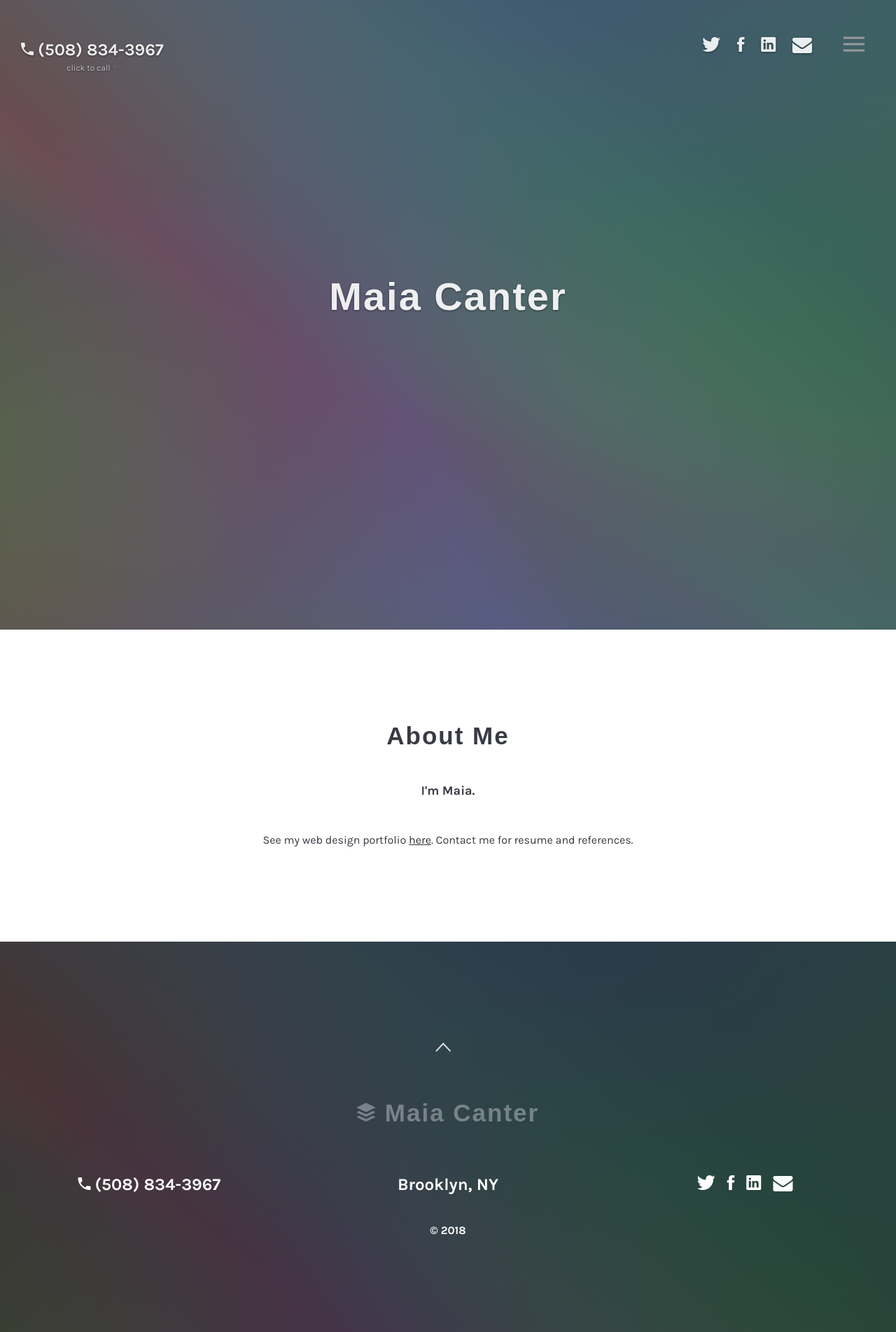
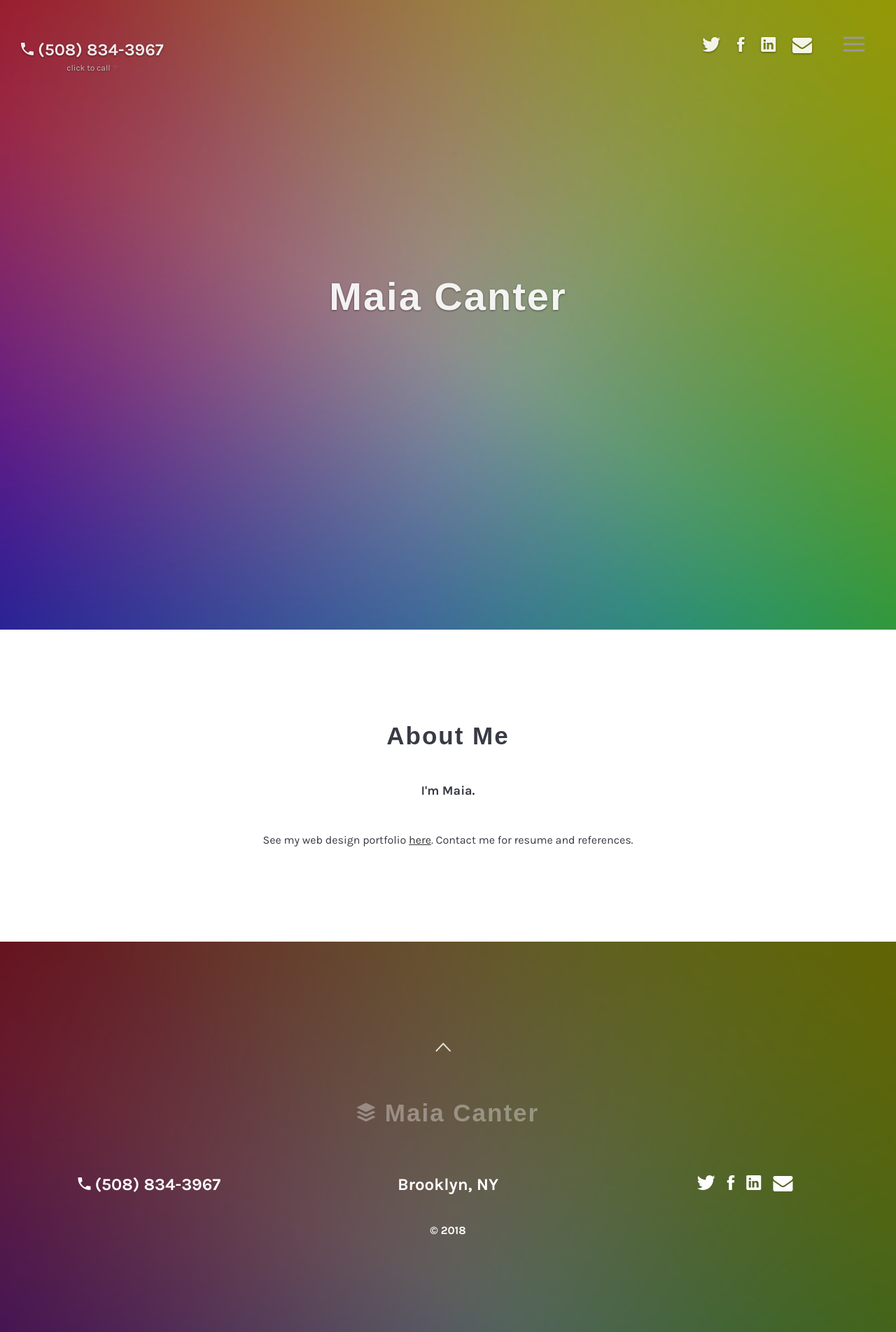
Before and after one commit to maiaflow/maiacanter, a Jekyll site: the page built from index.html, in a window 1280 px wide. Shown: the whole page at 70% size. Built offline with Jekyll 4.4.1, drawn with Linux system fonts in a browser that asks for light colours; nearby versions of some CDN libraries; some web fonts are replaced.

Commit message:
new background

```diff
--- a/css/cover.css
+++ b/css/cover.css
@@ -143,7 +143,7 @@ a.border-button-black, .border-button-black {
 }
 .site-wrapper-2 {
 /*   background: url(../rotate/rotate.php);*/
-    background: url(../img/yay.jpg);
+    background: url(../img/rg.jpg);
 }
 .site-wrapper-3 {
     background: url(../img/cover5.jpg);
@@ -1074,7 +1074,7 @@ margin-top: 20px;
     z-index: 999;
     overflow: hidden;
     /*background: #1b1f23 url(../img/../img/cover4.jpg) no-repeat 50% 50%;*/
-    background: url(../img/yay.jpg);
+    background: url(../img/rg.jpg);
     -webkit-background-size: cover;
     -moz-background-size: cover;
     background-size: cover;
```
Also changed, not shown: img/rg.jpg (added).
